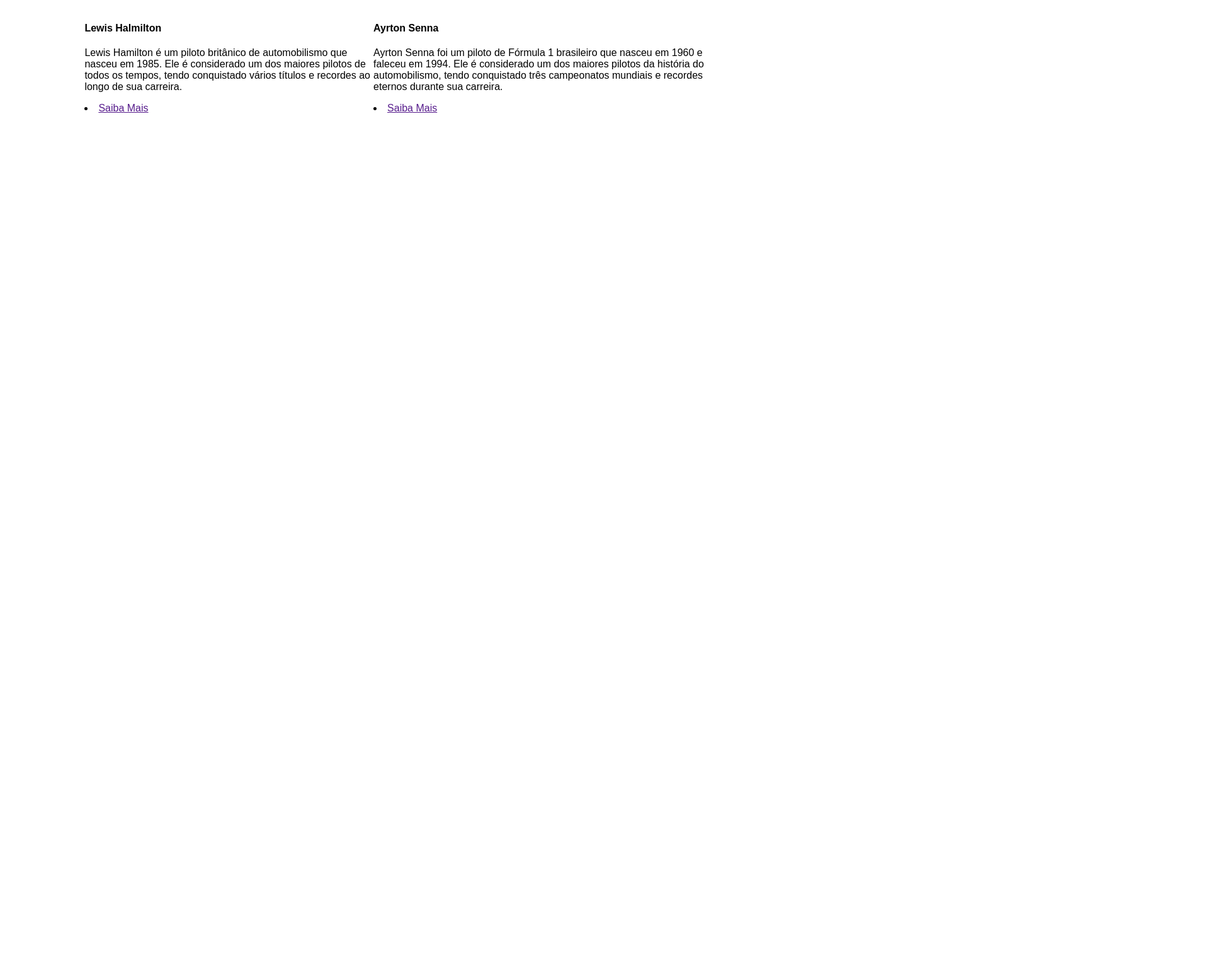
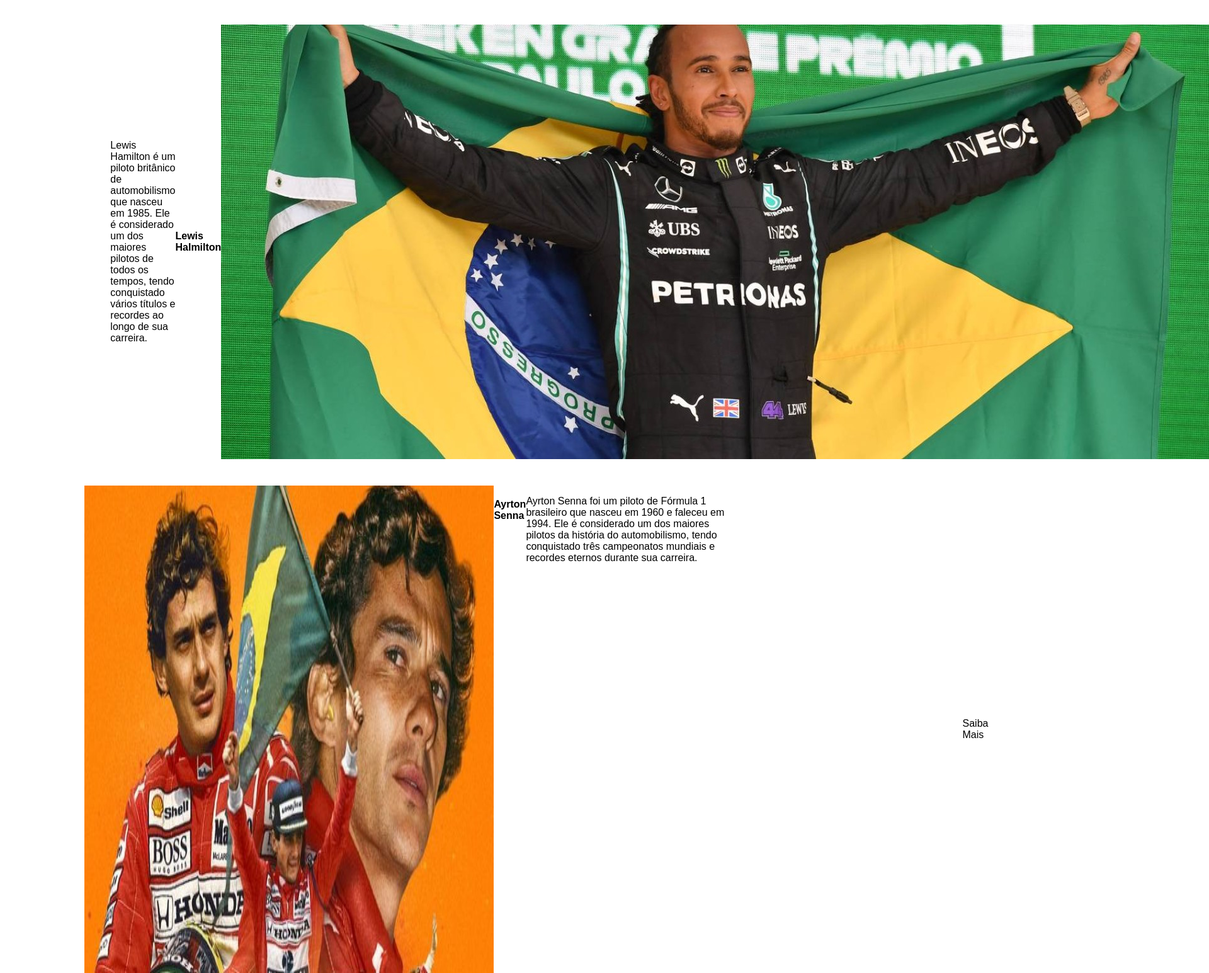
Before and after one commit to Guedessptech/Projeto-individual, a plain HTML site: page paginas/index.html in a window 1280 px wide. Shown: the part 394-1939 px from the top of the page at 63% size, 1920 px wide, since content can reach past the window. Before the commit the page ends 800 px from the top, so only its background shows below. Drawn offline with Linux system fonts and the light colour scheme.

Commit message:
Adicionei novas imagens e arrrumei os textos destaques

```diff
--- a/paginas/index.css
+++ b/paginas/index.css
@@ -44,3 +44,42 @@
 align-items: center;
 color:black;
 }
+.social{
+    background-color: white;
+}
+.boxes{
+    display: flex;
+    flex-direction: column;
+    align-items: center;
+}
+.boxs{
+   display: flex;
+   align-items: center;
+   flex-direction: row-reverse;
+}
+.box{
+    display: flex;
+    align-items: left;
+}
+.boxs li, .boxs a{
+    display: flex;
+    align-items: center;
+    flex-direction: row-reverse;
+    color:black;
+    text-decoration: none;
+    padding: 20%;
+}
+.boxs h4{
+    display: flex;
+}
+.box li, .box a{
+    display: flex;
+    align-items: center;
+    flex-direction: row-reverse;
+    color:black;
+    text-decoration: none;
+    padding: 20%;
+}
+.boxs h4{
+    display: flex;
+}
--- a/paginas/index.html
+++ b/paginas/index.html
@@ -29,16 +29,24 @@
     </div>
     <div class="social">
         <div class="container">
-        <div class="box">
-            <img src="" alt="">
+            <div class="boxes">
+                <div class="boxs">
+                    <img src="/Projeto-individual/imagens/Hamilton.jpg" alt="">
                     <h4>Lewis Halmilton</h4>
-            <p>Lewis Hamilton é um piloto britânico de automobilismo que nasceu em 1985. Ele é considerado um dos maiores pilotos de todos os tempos, tendo conquistado vários títulos e recordes ao longo de sua carreira. <li><a href="">Saiba Mais</a></li></p>
-
+                    <p>Lewis Hamilton é um piloto britânico de automobilismo que nasceu em 1985. Ele é considerado um
+                        dos maiores pilotos de todos os tempos, tendo conquistado vários títulos e recordes ao longo de
+                        sua carreira. <li><a href="">Saiba Mais</a></li>
+                    </p>
                 </div>
                 <div class="box">
-            <img src="" alt="">
+                    <img src="/Projeto-individual/imagens/Senna.jpeg" alt="">
                     <h4>Ayrton Senna</h4>
-            <p>Ayrton Senna foi um piloto de Fórmula 1 brasileiro que nasceu em 1960 e faleceu em 1994. Ele é considerado um dos maiores pilotos da história do automobilismo, tendo conquistado três campeonatos mundiais e recordes eternos durante sua carreira. <li><a href="">Saiba Mais</a></li></p>
+                    <p>Ayrton Senna foi um piloto de Fórmula 1 brasileiro que nasceu em 1960 e faleceu em 1994. Ele é
+                        considerado um dos maiores pilotos da história do automobilismo, tendo conquistado três
+                        campeonatos mundiais e recordes eternos durante sua carreira. <li><a href="">Saiba Mais</a></li>
+                    </p>
+                </div>
+
             </div>
         </div>
     </div>
```
Also changed, not shown: imagens/Hamilton.jpg (added), imagens/Senna.jpeg (added). Lines whose indentation alone changed are shown as unchanged.
